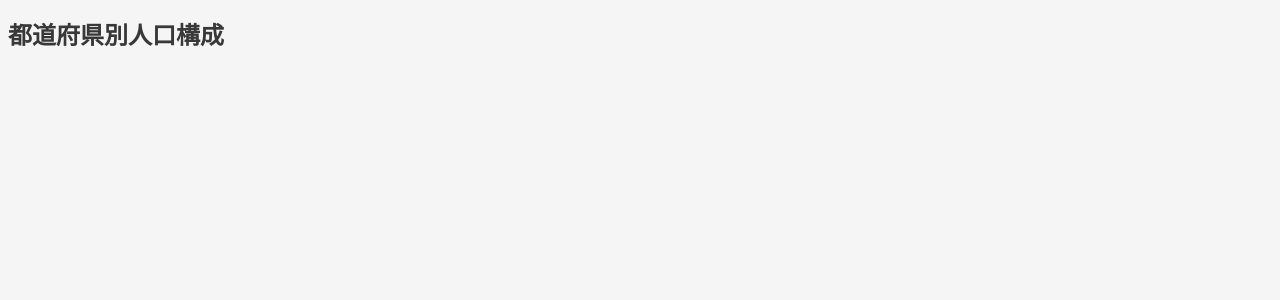
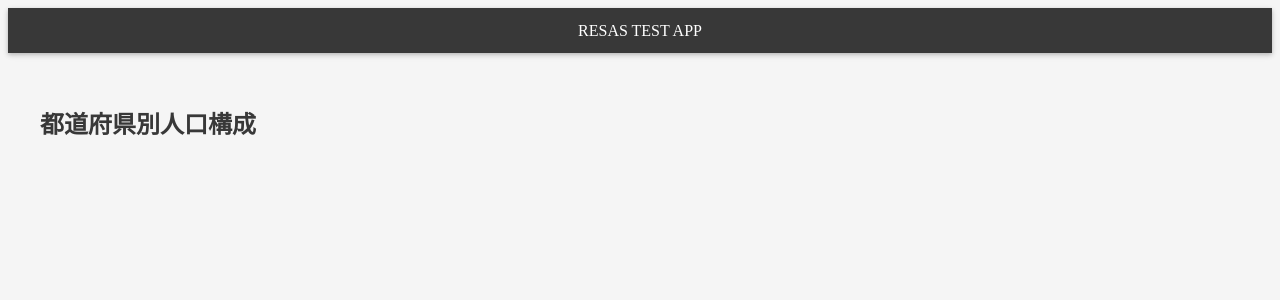
Before and after one commit to kazwtnb/resas-test, a Nuxt app: page / in a window 1280 px wide. Shown: the top 300 px of the page. Built offline with nearby package versions, Linux system fonts and the light colour scheme.

Commit message:
feat: HeaderとSectionのUIコンポーネントを作成

```diff
--- a/assets/styles/global/_colors.scss
+++ b/assets/styles/global/_colors.scss
@@ -2,3 +2,10 @@
 $color-main: #383838;
 $color-white: #ffffff;
 $color-background: #f5f5f5;
+
+/* Shadow */
+$shadow-1: 0px 3px 4px rgba(0, 0, 0, 0.02), 0px 0px 2px rgba(0, 0, 0, 0.06),
+  0px 2px 4px rgba(0, 0, 0, 0.08);
+
+$shadow-2: 0px 2px 10px rgba(0, 0, 0, 0.04), 0px 1px 3px rgba(0, 0, 0, 0.06),
+  0px 2px 5px rgba(0, 0, 0, 0.2);
--- /dev/null
+++ b/components/atoms/UiSection.vue
@@ -0,0 +1,22 @@
+<template>
+  <section>
+    <slot />
+  </section>
+</template>
+<script setup lang="ts">
+interface Props {
+  maxWidth?: string;
+}
+
+const props = withDefaults(defineProps<Props>(), {
+  maxWidth: '1200px'
+});
+</script>
+<style lang="scss" scoped>
+section {
+  margin-right: auto;
+  margin-left: auto;
+  padding: 2rem;
+  max-width: v-bind(maxWidth);
+}
+</style>
--- /dev/null
+++ b/components/organisms/AppHeader.vue
@@ -0,0 +1,15 @@
+<template>
+  <header>RESAS TEST APP</header>
+</template>
+<script setup></script>
+<style lang="scss" scoped>
+header {
+  display: flex;
+  height: 45px;
+  align-items: center;
+  justify-content: center;
+  background-color: $color-main;
+  color: $color-white;
+  box-shadow: $shadow-2;
+}
+</style>
--- a/layouts/default.vue
+++ b/layouts/default.vue
@@ -1,5 +1,6 @@
 <template>
   <div>
+    <OrganismsAppHeader />
     <main>
       <slot />
     </main>
--- a/pages/index.vue
+++ b/pages/index.vue
@@ -1,5 +1,7 @@
 <template>
+  <AtomsUiSection>
     <h1>都道府県別人口構成</h1>
+  </AtomsUiSection>
 </template>
 <script setup lang="ts"></script>
 <style lang="scss" scoped></style>
```
